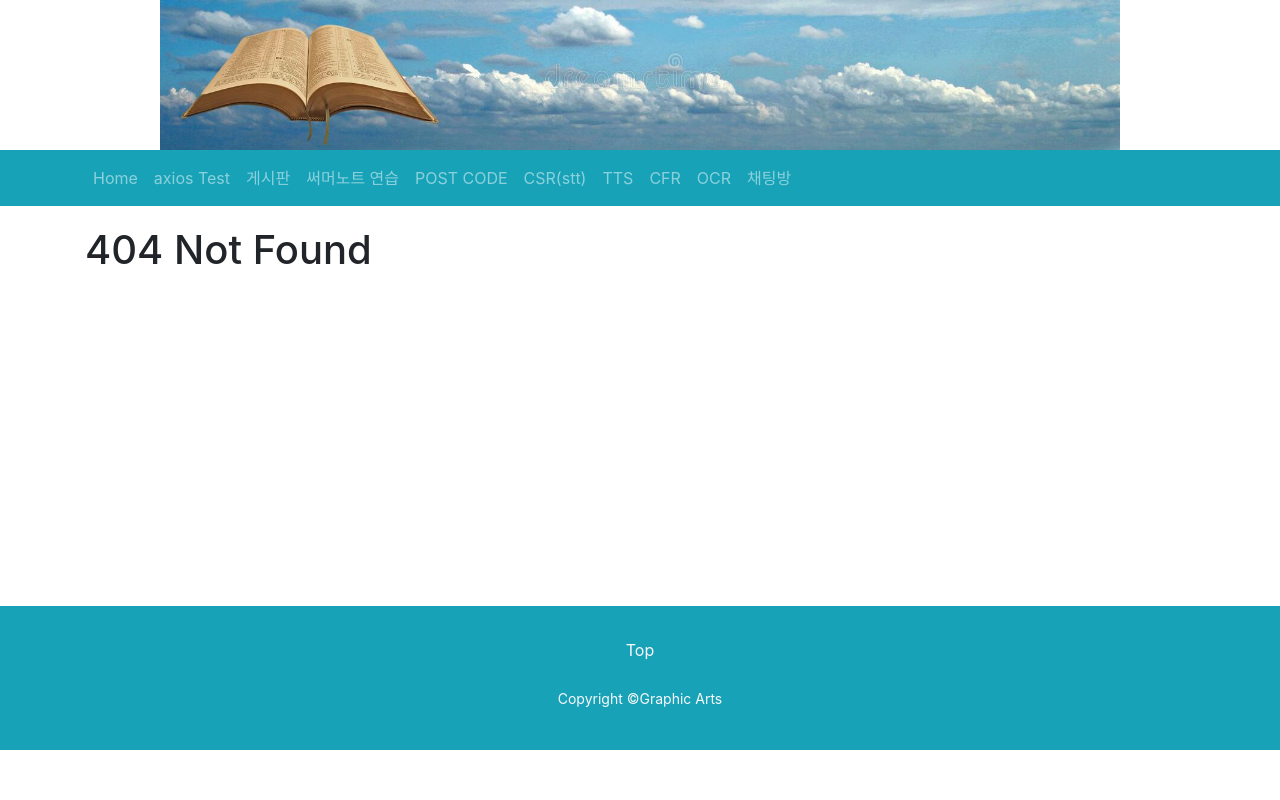
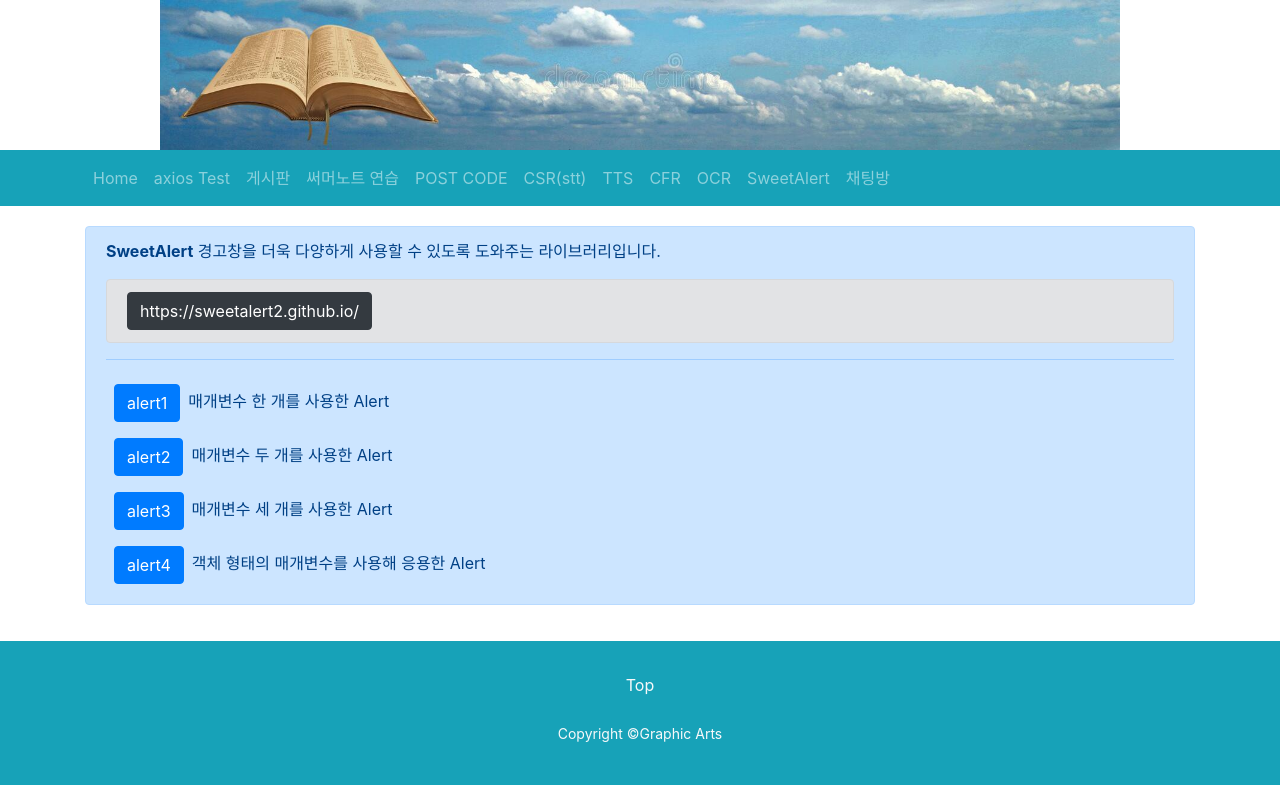
Before and after one commit to InKyu24/react_proj_sample, a React (Create React App) app: page /alert in a window 1280 px wide. Before the commit this address had no page. Built offline with nearby package versions, Linux system fonts and the light colour scheme.

Commit message:
sweet alert

```diff
--- a/package.json
+++ b/package.json
@@ -25,6 +25,7 @@
     "redux": "^4.2.1",
     "sockjs-client": "^1.6.1",
     "stompjs": "^2.3.3",
+    "sweetalert2": "^11.7.27",
     "web-vitals": "^2.1.4"
   },
   "scripts": {
--- a/src/App.js
+++ b/src/App.js
@@ -19,6 +19,7 @@ import AxiosTest from './components/AxiosTest';
 import Tts from './components/naver/Tts';
 import Ocr from './components/naver/Ocr';
 import Chatting from './components/Chatting';
+import Alert from './components/Alert';
 
 function App() {
   return (
@@ -38,6 +39,7 @@ function App() {
                 <li className='nav-item'><Link className='nav-link' to='/tts'>TTS</Link></li>
                 <li className='nav-item'><Link className='nav-link' to='/cfr'>CFR</Link></li>
                 <li className='nav-item'><Link className='nav-link' to='/ocr'>OCR</Link></li>
+                <li className='nav-item'><Link className='nav-link' to='/alert'>SweetAlert</Link></li>
                 <li className='nav-item'><Link className='nav-link' to='/chatting'>채팅방</Link></li>
               </ul>
             </div>
@@ -63,6 +65,7 @@ function App() {
             <Route path='/tts' element={<Tts />} />
             <Route path='/ocr' element={<Ocr />} />
 
+            <Route path='/alert' element={<Alert />} />
             <Route path='/chatting' element={<Chatting />} />
 
             <Route path='*' element={<h1>404 Not Found</h1>} />
--- /dev/null
+++ b/src/components/Alert.js
@@ -0,0 +1,111 @@
+import Swal from 'sweetalert2'
+
+function Alert() {
+    const oneArg = () => {
+        Swal.fire("매개변수 한 개 입력")
+    }
+
+    const twoArgs = () => {
+        Swal.fire("매개변수 두 개 입력", "두 개의 매개변수가 입력되었습니다.")
+    }
+
+    const thressArgs = () => {
+        Swal.fire(
+            "매개변수 세 개 입력",
+            "세 번째는 아이콘으로 [success, error, warning, info, question]이 들어갑니다.",
+            "success"
+        )
+    }
+
+    const objArgs = () => {
+        Swal.fire({
+            title: "객체형태로 매개변수를 입력",
+            text: "객체형태로 매개변수를 입력하면 더 다양한 옵션을 사용할 수 있습니다.",
+            icon: "warning",
+            confirmButtonText: "확인", // 확인 버튼 텍스트
+            cancelButtonText: "취소", // 취소 버튼 텍스트
+            denyButtonText: "거절", // 거절 버튼 텍스트
+            showConfirmButton: true, // 확인 버튼 표시 여부
+            showCancelButton: true, // 취소 버튼 표시 여부
+            showCloseButton: true, // 닫기 버튼 표시 여부
+            showDenyButton: true, // 거절 버튼 표시 여부
+            footer: "<h1>Footer 하단에 고정</h1>",
+            timer: 3000, // 3초 후 자동 닫힘
+            timerProgressBar: true, // 타이머에 진행바 표시
+            toast: true, // 토스트 메시지로 표시
+            position: "top-end", // 토스트 메시지 위치
+            width: 600, // 너비
+            padding: "3em", // 패딩
+            background: "url(https://sweetalert2.github.io/images/trees.png)", // 배경 이미지
+            input: "text",
+            inputPlaceholder: "입력하세요",
+            inputValue: "기본값",
+            // inputOptions: {
+            //     "옵션1": "옵션1",
+            //     "옵션2": "옵션2",
+            //     "옵션3": "옵션3",
+            // },
+            inputAutoTrim: true, // 입력값의 앞뒤 공백 제거
+            inputAttributes: {
+                maxlength: 10, // 최대 길이
+                autocapitalize: "off", // 자동 대문자화
+                autocorrect: "off" // 자동 수정
+            },
+            inputValidator: (value) => { // 입력값 검증
+                if (!value) {
+                    return "값을 입력하세요"
+                }
+            },
+            grow: "row", // 컨테이너가 커질 때 애니메이션 효과 [false, "column", "row"]
+            scrollbarPadding: true // 팝업창에 스크롤바가 있을 때 패딩 여부
+        }).then((result) => {
+            console.log(result);
+            if (result.isConfirmed) {
+                Swal.fire('확인 버튼이 눌림', result.value, 'success')
+            } else if (result.isDenied) {
+                Swal.fire('거절 버튼이 눌림', '', 'info')
+            } else if (result.isDismissed) {
+                if (result.dismiss === Swal.DismissReason.cancel) {
+                    Swal.fire('취소 버튼이 눌림', '', 'warning')
+                } else if (result.dismiss === Swal.DismissReason.close) {
+                    Swal.fire('닫기 버튼이 눌림', '', 'error')
+                }
+            }
+        });
+    }
+
+    return (
+        <div>
+            <div className="alert alert-primary" role="alert">
+                <div className="alert-heading">
+                    <strong>SweetAlert</strong> 경고창을 더욱 다양하게 사용할 수 있도록 도와주는 라이브러리입니다.</div>
+                <div className="alert alert-secondary mt-3" role="alert">
+                    <a className="btn btn-dark" href="https://sweetalert2.github.io/" target="_blank" rel="noreferrer">
+                        https://sweetalert2.github.io/
+                    </a>
+                </div>
+                <hr />
+                <div className="mb-0">
+                    <button className='btn btn-primary m-2' onClick={oneArg}>alert1</button>
+                    <span>매개변수 한 개를 사용한 Alert</span>
+                </div>
+                <div className="mb-0">
+                    <button className='btn btn-primary m-2' onClick={twoArgs}>alert2</button>
+                    <span>매개변수 두 개를 사용한 Alert</span>
+                </div>
+                <div className="mb-0">
+                    <button className='btn btn-primary m-2' onClick={thressArgs}>alert3</button>
+                    <span>매개변수 세 개를 사용한 Alert</span>
+                </div>
+                <div className="mb-0">
+                    <button className='btn btn-primary m-2' onClick={objArgs}>alert4</button>
+                    <span>객체 형태의 매개변수를 사용해 응용한 Alert</span>
+                </div>
+            </div>
+
+
+        </div>
+    );
+}
+
+export default Alert;
```
Also changed, not shown: 1 other file (tests, documents, lock files or other folders).
